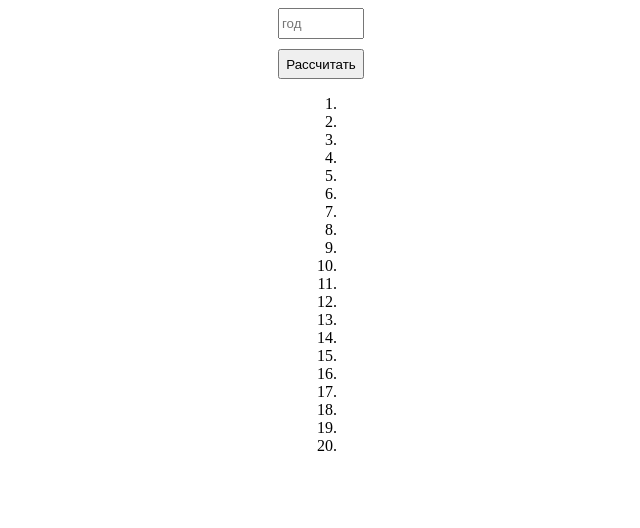
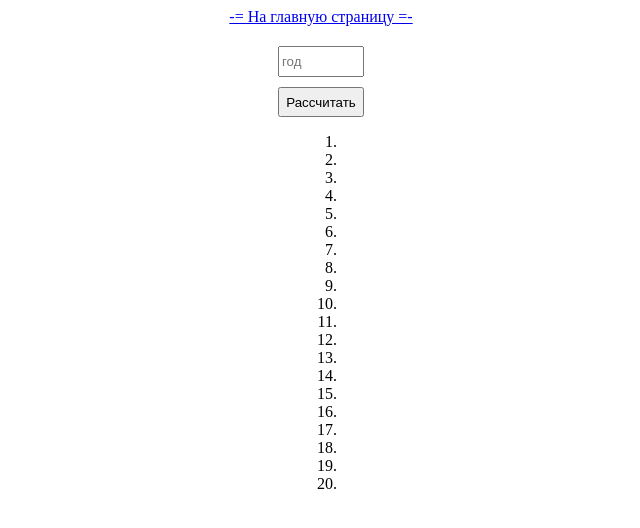
Before and after one commit to Tyagachev/bio, a plain HTML site: page doom-year.html in a window 1280 px wide. Shown: the whole page, without its empty margins (319-959 px from the left). Drawn offline with Linux system fonts and the light colour scheme.

Commit message:
Добавил ссылку на главную страницу

```diff
--- a/doom-year.html
+++ b/doom-year.html
@@ -4,12 +4,15 @@
     <meta charset="UTF-8">
     <meta http-equiv="X-UA-Compatible" content="IE=edge">
     <meta name="viewport" content="width=device-width, initial-scale=1.0">
-    <title>Document</title>
+    <title>doomyear</title>
     <script defer src="./js/doomyear.js"></script>
 </head>
 <body>
     <section>
         <div class="wrapper">
+            <div class="home">
+                <a href="./index.html"> -= На главную страницу =-</a>
+            </div>
         <div>
             <input class="data__year" id="yearId" type="text" placeholder="год">
         </div>
@@ -43,7 +46,9 @@
     </div>
     </section>
     <style>
-
+    .home {
+        margin: 0 0 20px 0;
+    }
     .wrapper {
         display: flex;
         flex-direction: column;
```
Also changed, not shown: bio.html (+8 -0 lines).
